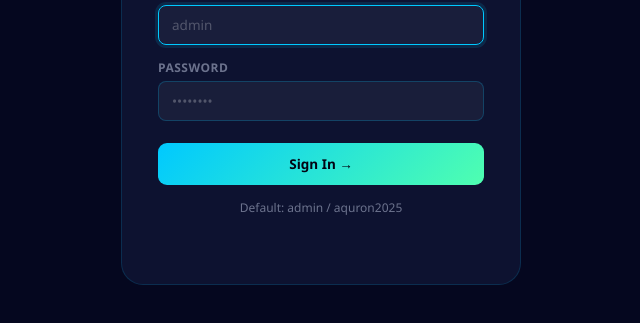
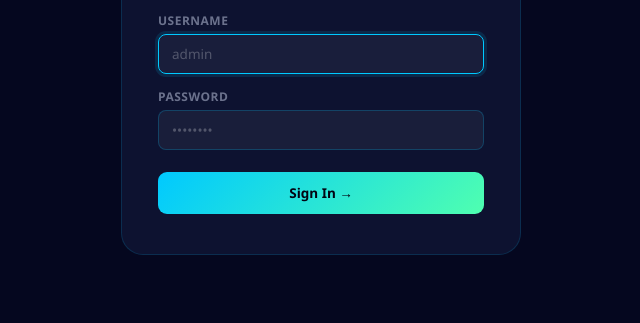
Before and after one commit to microgssd/aquron-backend, a website: page public/index.html in a window 1280 px wide. Shown: the part 331-654 px from the top of the page, without its empty margins (319-959 px from the left). Drawn offline with Linux system fonts and the light colour scheme.

Commit message:
Update index.html

```diff
--- a/public/index.html
+++ b/public/index.html
@@ -247,7 +247,7 @@ textarea{resize:vertical;min-height:100px}
       <input type="password" id="login-pass" placeholder="••••••••" autocomplete="current-password" onkeydown="if(event.key==='Enter')doLogin()"/>
     </div>
     <button class="btn btn-primary" style="width:100%;padding:12px" onclick="doLogin()">Sign In →</button>
-    <p style="margin-top:14px;font-size:12px;color:var(--muted)">Default: admin / aquron2025</p>
+    <!-- <p style="margin-top:14px;font-size:12px;color:var(--muted)">Default: admin / aquron2025</p> -->
   </div>
 </div>
 
```
